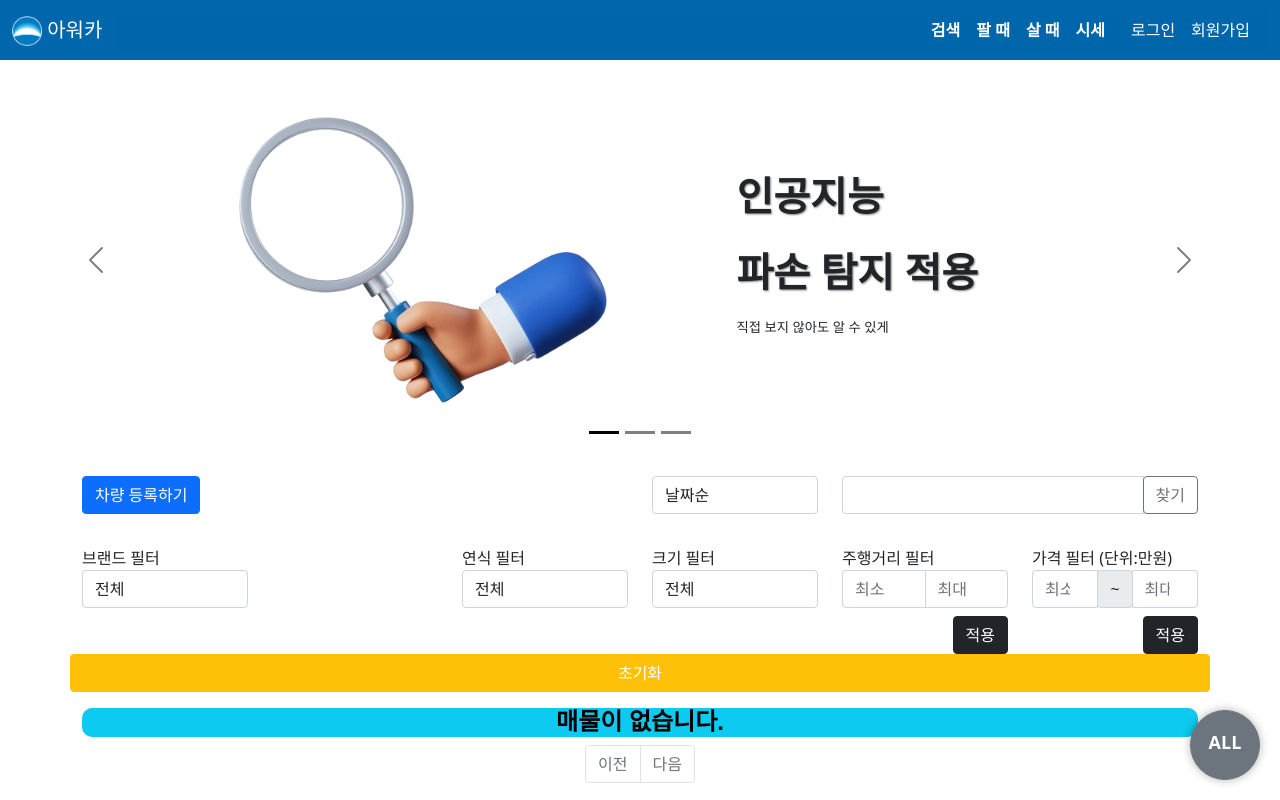
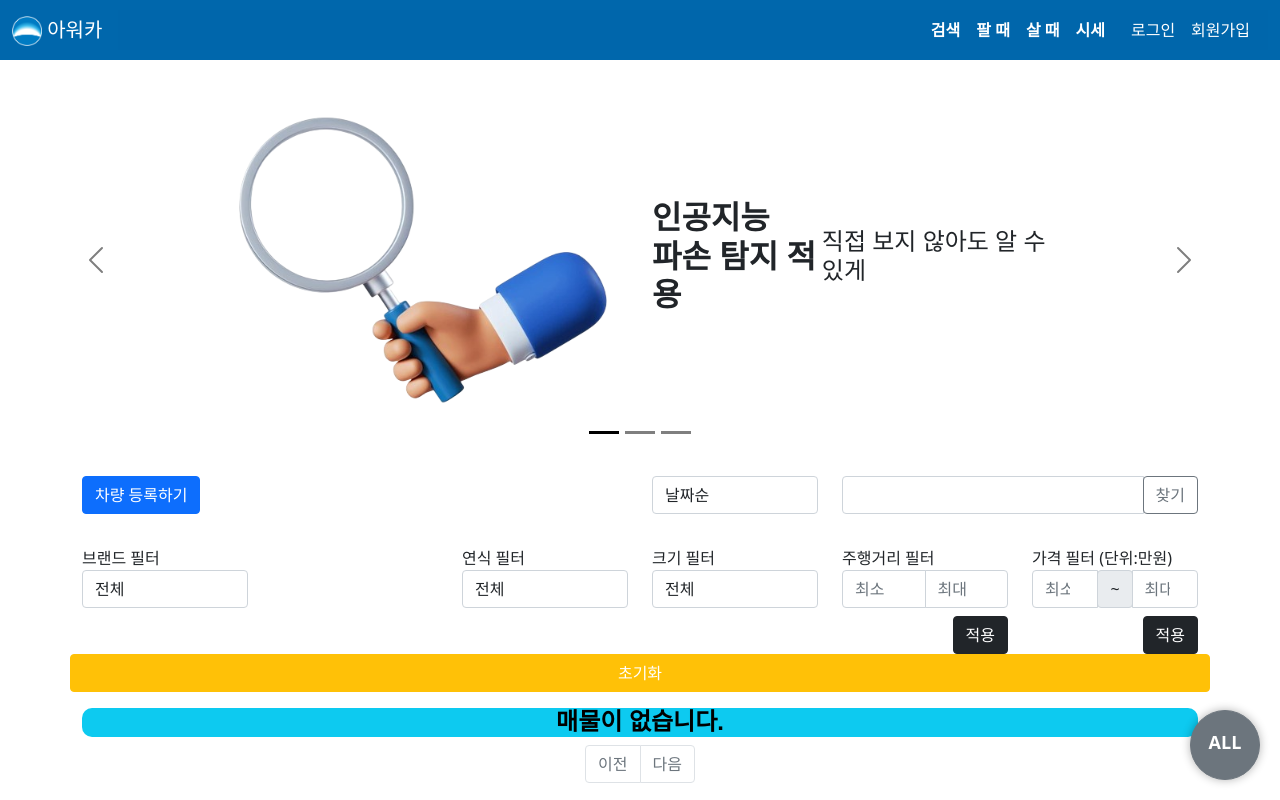
Before and after one commit to dotorimuk1112/FinalProject_OurCar, a Django app: template final_project/templates/sales/question_list.html in a window 1280 px wide. Run offline with Django 5.2, Linux system fonts and the light colour scheme; the template is opened without the code that fills it, so the values that code supplies are empty; some libraries are stand-ins or nearby versions.

Commit message:
충돌해결

```diff
--- a/final_project/templates/sales/question_list.html
+++ b/final_project/templates/sales/question_list.html
@@ -27,18 +27,17 @@
                     <img src="/static/uploads/3d_magnifier.png" style="width: 400px; height: 400px;"></a>
                 </div>
                 <div class="col-4 d-flex align-items-center justify-content-center" style="background-color: rgba(255, 255, 255, 0.5); height: 400px;">
-                    <div style="text-align: left;">
-                        <p style="font-size: 40px; font-weight: bold; text-shadow: 1px 1px 2px rgba(0,0,0,0.5);">인공지능</p>
-                        <p style="font-size: 40px; font-weight: bold; text-shadow: 1px 1px 2px rgba(0,0,0,0.5);">파손 탐지 적용</p>
+                    <div>
+                        <h2 style="font-weight: bold;"> 인공지능
+                            <br>
+                            파손 탐지 적용</h2>
+                    </div>
 
+                        <div>
+                            <h4>직접 보지 않아도 알 수 있게</h4>
+                        </div>
 
-
-
-
-                        <p style="font-size: smaller;">직접 보지 않아도 알 수 있게</p>
-                    </div>
                 </div>
-
             </div>
         </div>
         <div class="carousel-item">
--- a/final_project/templates/sales/sales_detail.html
+++ b/final_project/templates/sales/sales_detail.html
@@ -568,10 +568,7 @@
                     </tbody>
                 </table>
             </div>
-<<<<<<< HEAD
 
-=======
->>>>>>> 1e3400fa8a64de814f11b6efa6ead727cdc88e38
             {% else %}
             <p>이용 가능한 대출 상품이 없습니다</p>
             {% endif %}
```
